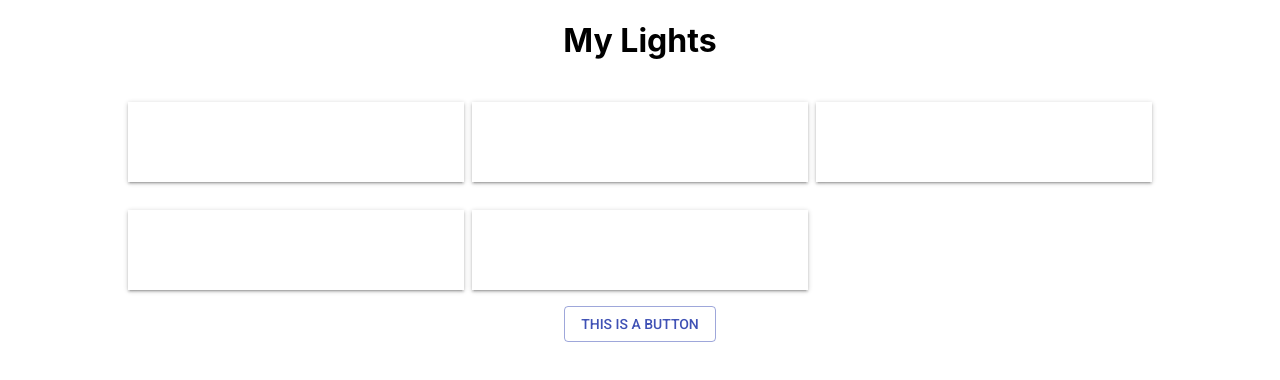
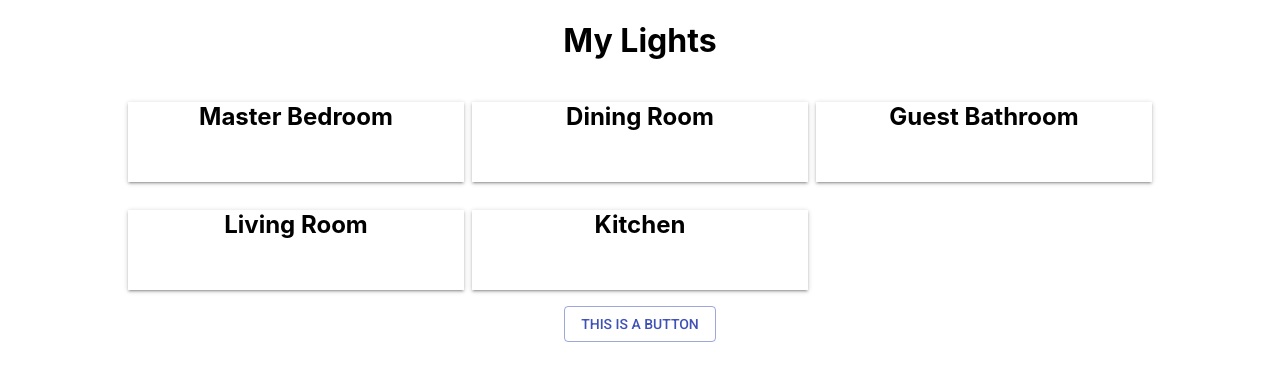
Before and after one commit to emikaijuin/arduino-nodemcu-led-control-using-action-cable-react-app, a React (Create React App) app: page / in a window 1280 px wide. Shown: the top 380 px of the page. Built offline with nearby package versions, Linux system fonts and the light colour scheme.

Commit message:
change seed data

```diff
--- a/src/pages/GroupsIndex.js
+++ b/src/pages/GroupsIndex.js
@@ -6,7 +6,14 @@ import Grid from "@material-ui/core/Grid";
 class GroupsIndex extends Component {
   state = {};
 
-  renderGroups = () => [1, 2, 3, 4, 5].map(num => <Group num={num} />);
+  renderGroups = () =>
+    [
+      "Master Bedroom",
+      "Dining Room",
+      "Guest Bathroom",
+      "Living Room",
+      "Kitchen"
+    ].map(name => <Group name={name} />);
 
   render() {
     return (
```
